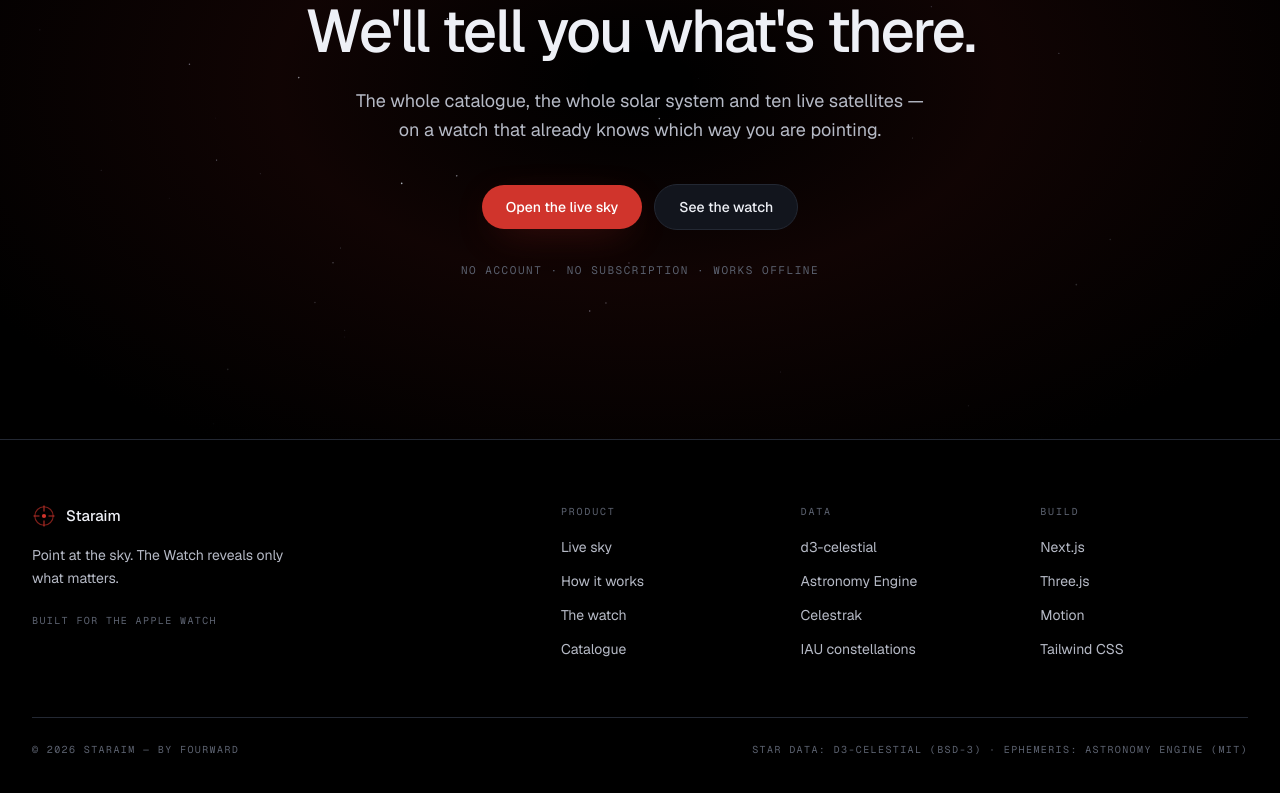
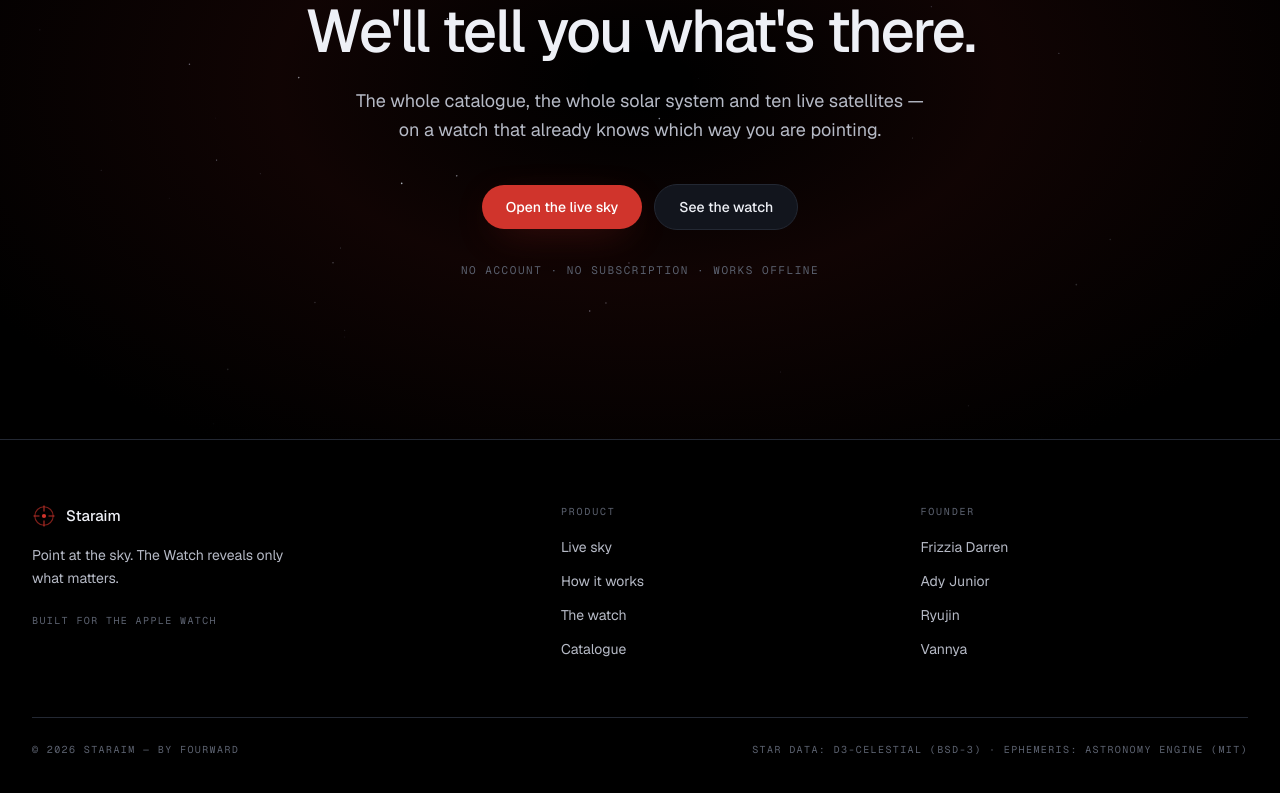
Before and after one commit to CodeInfiltrator/staraim, a Next.js app: page / in a window 1280 px wide. Shown: the part 3668-4461 px from the top of the page. Built offline with nearby package versions, Linux system fonts and the light colour scheme.

Commit message:
Update footer founders and remove data/build columns

```diff
--- a/src/components/sections/Footer.tsx
+++ b/src/components/sections/Footer.tsx
@@ -5,28 +5,19 @@
   {
     title: "Product",
     links: [
-      { label: "Live sky", href: "#sky" },
-      { label: "How it works", href: "#how" },
-      { label: "The watch", href: "#watch" },
+      { label: "Live sky", href: "/sky" },
+      { label: "How it works", href: "/#how" },
+      { label: "The watch", href: "/#watch" },
       { label: "Catalogue", href: "/catalogue" },
     ],
   },
   {
-    title: "Data",
+    title: "Founder",
     links: [
-      { label: "d3-celestial", href: "https://github.com/ofrohn/d3-celestial" },
-      { label: "Astronomy Engine", href: "https://github.com/cosinekitty/astronomy" },
-      { label: "Celestrak", href: "https://celestrak.org" },
-      { label: "IAU constellations", href: "https://www.iau.org/public/themes/constellations/" },
-    ],
-  },
-  {
-    title: "Build",
-    links: [
-      { label: "Next.js", href: "https://nextjs.org" },
-      { label: "Three.js", href: "https://threejs.org" },
-      { label: "Motion", href: "https://motion.dev" },
-      { label: "Tailwind CSS", href: "https://tailwindcss.com" },
+      { label: "Frizzia Darren", href: "#" },
+      { label: "Ady Junior", href: "#" },
+      { label: "Ryujin", href: "#" },
+      { label: "Vannya", href: "#" },
     ],
   },
 ];
@@ -49,7 +40,7 @@
             </p>
           </div>
 
-          <div className="grid grid-cols-2 gap-8 sm:grid-cols-3">
+          <div className="grid grid-cols-2 gap-8 sm:grid-cols-2">
             {COLUMNS.map((col) => (
               <div key={col.title}>
                 <h3 className="font-mono text-[10px] tracking-[0.18em] text-dim uppercase">
```
